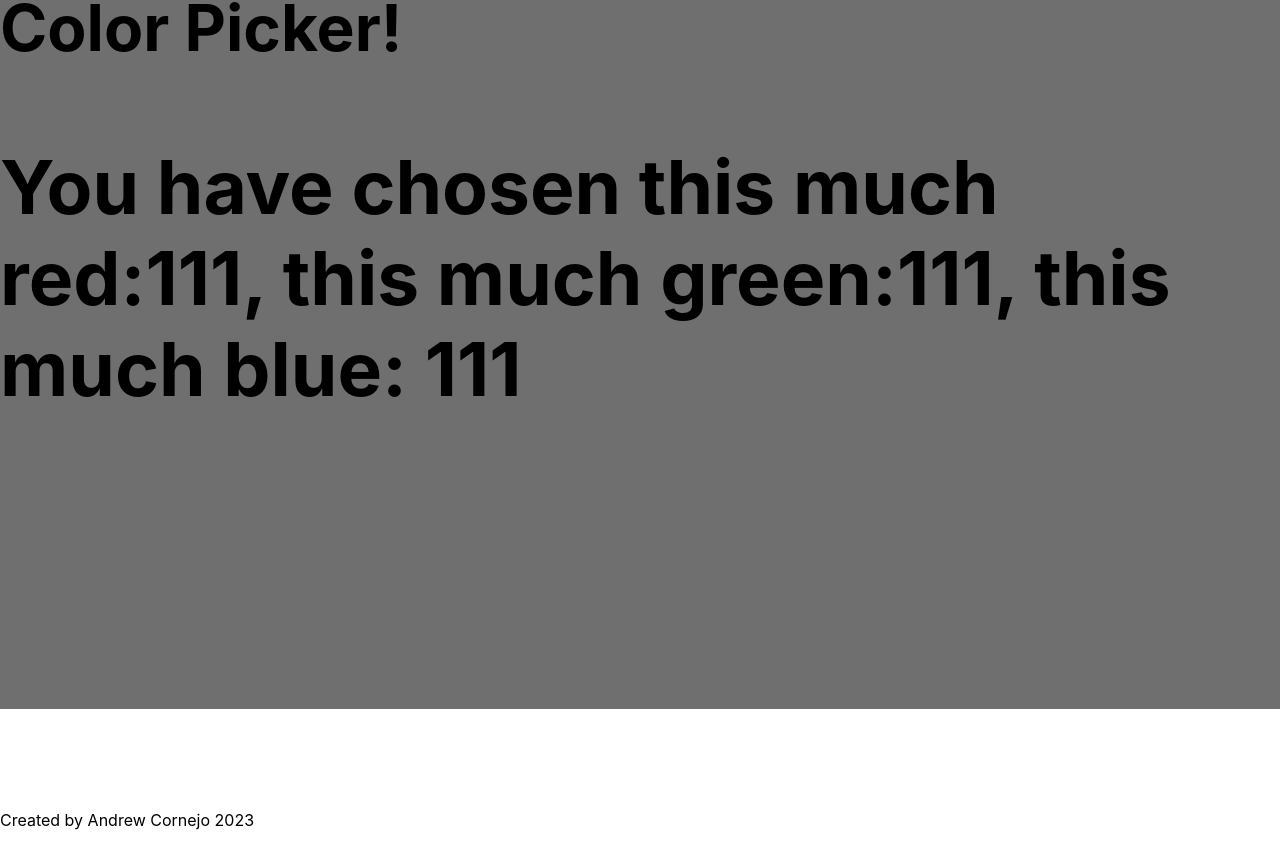
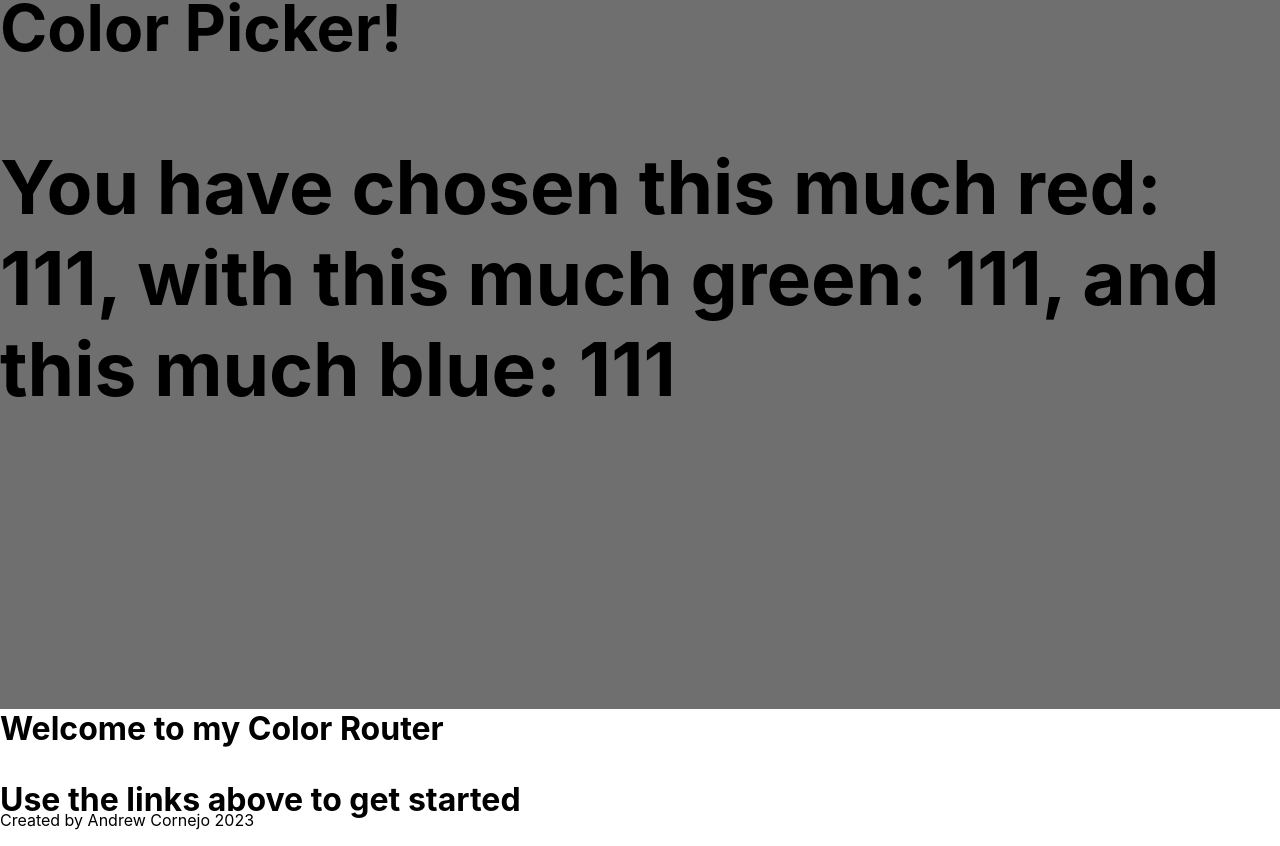
Before and after one commit to acorn3x3/color-router, a React (Create React App) app: page /rgb/111/111/111 in a window 1280 px wide. Shown: the part 162-1008 px from the top of the page. Built offline with nearby package versions, Linux system fonts and the light colour scheme.

Commit message:
added in NotFound component to handle too large or too small numbers

```diff
--- a/src/App.css
+++ b/src/App.css
@@ -36,3 +36,7 @@
     transform: rotate(360deg);
   }
 }
+
+p {
+  display: flex;
+}
--- a/src/App.js
+++ b/src/App.js
@@ -3,7 +3,7 @@ import Header from './components/layout/header/Header';
 import Footer from './components/layout/footer/Footer';
 import { Route, Switch } from 'react-router-dom';
 // import { ReactDOM } from 'react-dom';
-// import Home from './components/home/Home';
+import Home from './components/home/Home';
 // import { BrowserRouter } from 'react-router-dom';
 import ColorPicker from './components/colorPicker/ColorPicker';
 
@@ -14,6 +14,7 @@ function App() {
       <Switch>
         <h1>
           <Route path="/rgb/:r/:g/:b" component={ColorPicker} />
+          <Route path="/" component={Home} />
         </h1>
       </Switch>
       <Footer></Footer>
--- /dev/null
+++ b/src/components/NotFound/NotFound.js
@@ -0,0 +1,7 @@
+export default function NotFound() {
+  return (
+    <div>
+      <p> invalid values inputted!</p>
+    </div>
+  );
+}
--- a/src/components/colorPicker/ColorPicker.css
+++ b/src/components/colorPicker/ColorPicker.css
@@ -1,8 +1,9 @@
+
 .redish .active {
   color: rgb(255, 0, 120);
 }
 .blueish .active {
-  color: rgb(44, 31, 225);
+  color: rgb(99, 88, 248);
 }
 .greenish .active {
   color: rgb(61, 226, 78);
--- a/src/components/colorPicker/ColorPicker.js
+++ b/src/components/colorPicker/ColorPicker.js
@@ -1,16 +1,20 @@
 import './ColorPicker.css';
 import { useParams } from 'react-router-dom';
+import NotFound from '../NotFound/NotFound';
 
 export default function ColorPicker() {
   const { r, g, b } = useParams();
 
+  if (r > 255 || r < 0 || g > 255 || g < 0 || b > 255 || b < 0) {
+    return <NotFound></NotFound>;
+  }
   return (
     <main className="main" style={{ backgroundColor: `rgb(${r}, ${g}, ${b}` }}>
       <h1>
         {' '}
         Color Picker!{' '}
         <h3>
-          You have chosen this much red:{r}, this much green:{g}, this much blue: {b}
+          You have chosen this much red: {r}, with this much green: {g}, and this much blue: {b}
         </h3>
       </h1>
     </main>
--- a/src/components/home/Home.js
+++ b/src/components/home/Home.js
@@ -1,15 +1,12 @@
 import React from 'react';
-import { Link } from 'react-router-dom';
 
 export default function Home() {
   return (
     <div>
-      <h2>
+      <h7>
         Welcome to my Color Router
-        <Link to={`/color1`}></Link>
-        <Link to={`/color2`}></Link>
-        <Link to={`/color3`}></Link>
-      </h2>
+        <p>Use the links above to get started</p>
+      </h7>
     </div>
   );
 }
--- a/src/components/layout/header/Header.css
+++ b/src/components/layout/header/Header.css
@@ -1,3 +1,7 @@
 .header {
   color: aquamarine;
 }
+
+p {
+  display: flex;
+}
--- a/src/components/layout/header/Header.js
+++ b/src/components/layout/header/Header.js
@@ -9,10 +9,10 @@ export default function Header() {
         <NavLink to={`/rgb/255/0/125`}>Redish</NavLink>
       </p>
       <p className="greenish">
-        <NavLink to={`/rgb/155/255/222`}>Greenish</NavLink>
+        <NavLink to={`/rgb/155/255/122`}>Greenish</NavLink>
       </p>
       <p className="blueish">
-        <NavLink to={`/rgb/125/125/255`}>Blueish</NavLink>
+        <NavLink to={`/rgb/12/125/255`}>Blueish</NavLink>
       </p>
     </div>
   );
--- a/src/index.css
+++ b/src/index.css
@@ -1,13 +1,15 @@
 body {
   margin: 0;
-  font-family: -apple-system, BlinkMacSystemFont, 'Segoe UI', 'Roboto', 'Oxygen',
-    'Ubuntu', 'Cantarell', 'Fira Sans', 'Droid Sans', 'Helvetica Neue',
-    sans-serif;
+  font-family: -apple-system, BlinkMacSystemFont, 'Segoe UI', 'Roboto', 'Oxygen', 'Ubuntu',
+    'Cantarell', 'Fira Sans', 'Droid Sans', 'Helvetica Neue', sans-serif;
   -webkit-font-smoothing: antialiased;
   -moz-osx-font-smoothing: grayscale;
 }
 
 code {
-  font-family: source-code-pro, Menlo, Monaco, Consolas, 'Courier New',
-    monospace;
+  font-family: source-code-pro, Menlo, Monaco, Consolas, 'Courier New', monospace;
 }
+
+p {
+  display: flex;
+}
```
Also changed, not shown: src/components/NotFound/NotFound.css (added).
